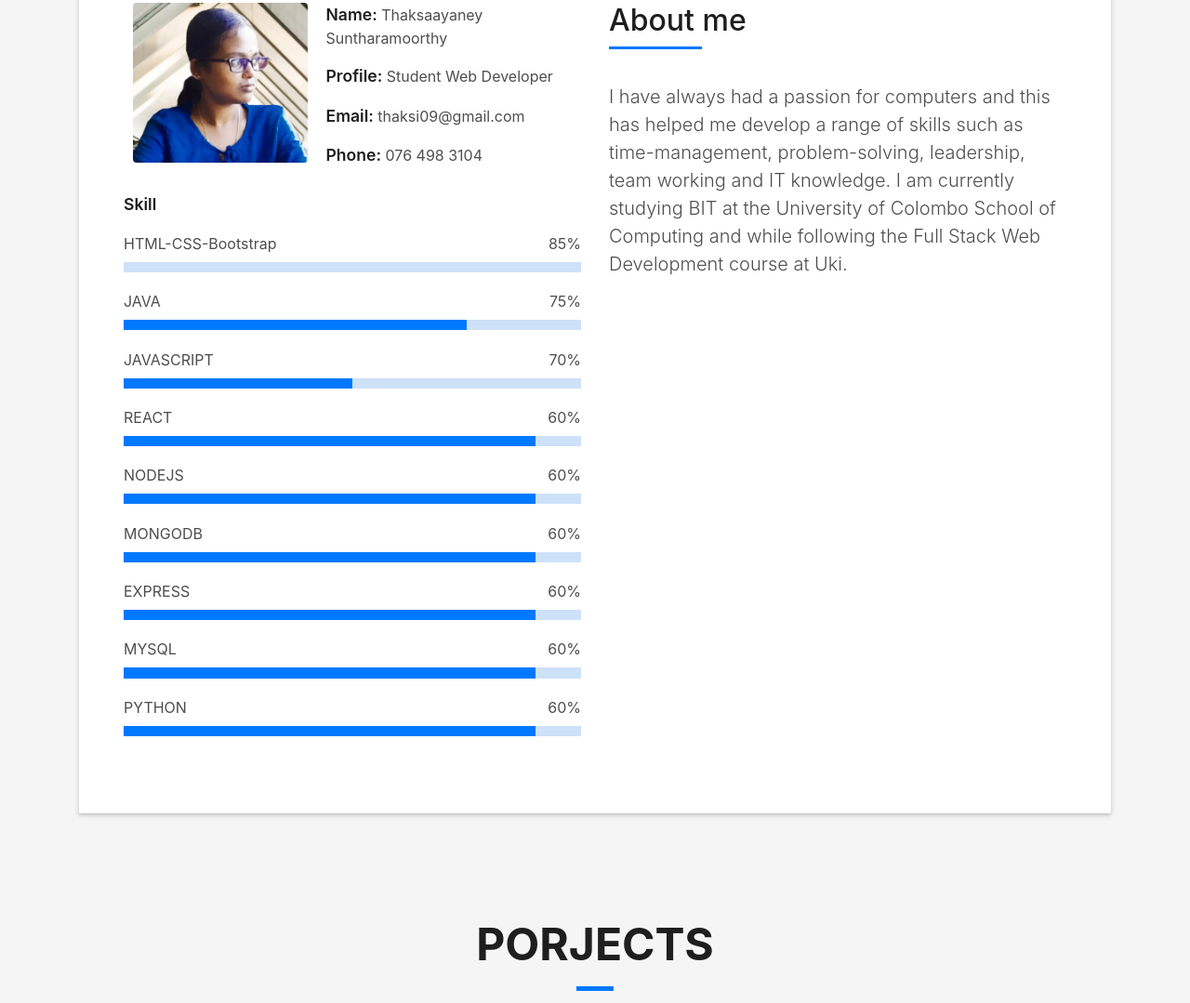
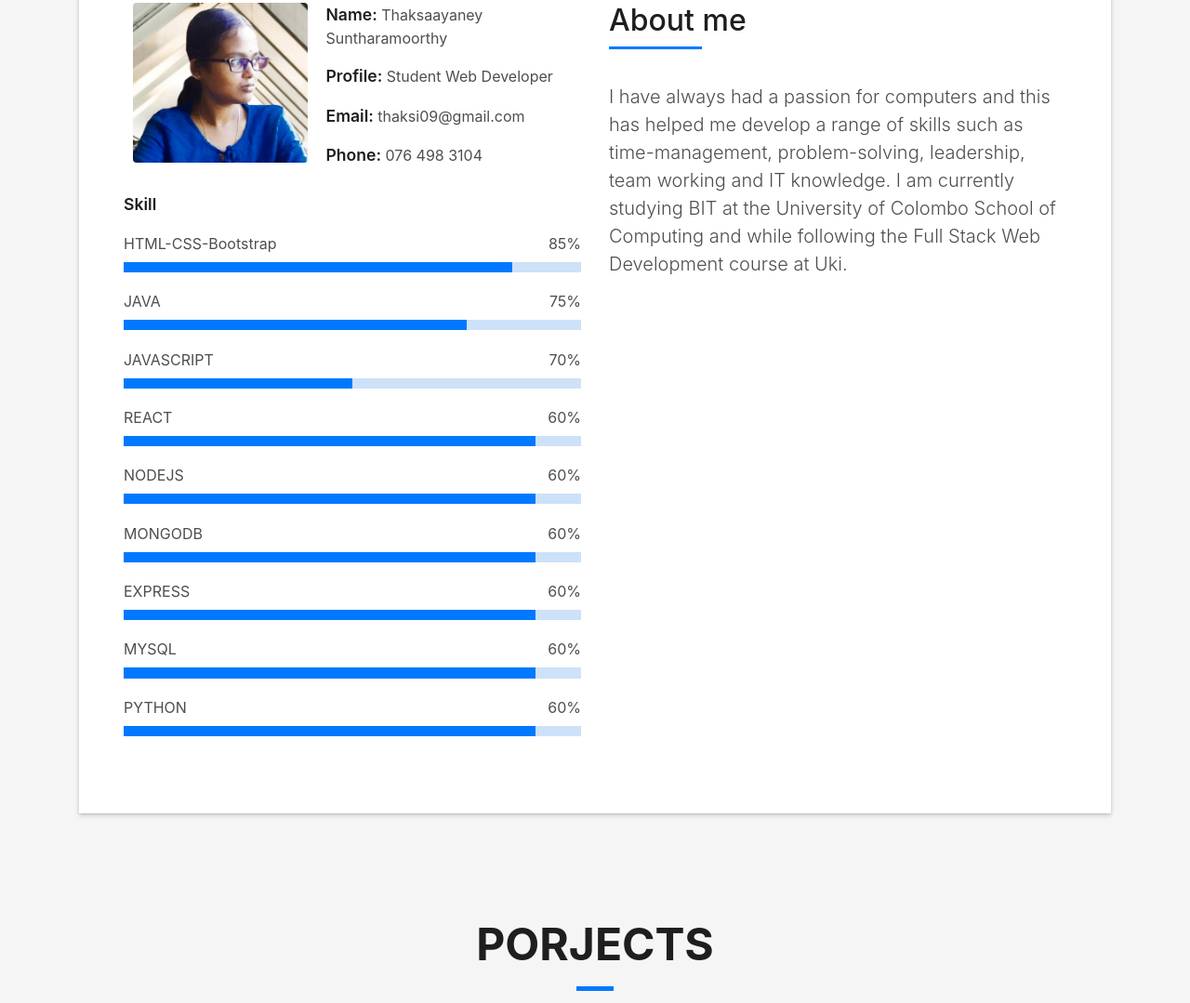
Before and after one commit to Thaksaayaney/Thaksaayaney.github.io, a plain HTML site: page Index.html in a window 1280 px wide. Shown: the part 925-2004 px from the top of the page at 93% size. Drawn offline with Linux system fonts and the light colour scheme; files whose address does not match are found by name.

Commit message:
Update Index.html

```diff
--- a/Index.html
+++ b/Index.html
@@ -111,7 +111,7 @@
                     <p class="title-s">Skill</p>
                     <span>HTML-CSS-Bootstrap</span> <span class="pull-right">85%</span>
                     <div class="progress">
-
+                      <div class="progress-bar" role="progressbar" style="width: 85%;" aria-valuenow="85" aria-valuemin="0" aria-valuemax="100"></div>
                     </div>
                     <span>JAVA</span> <span class="pull-right">75%</span>
                     <div class="progress">
```
